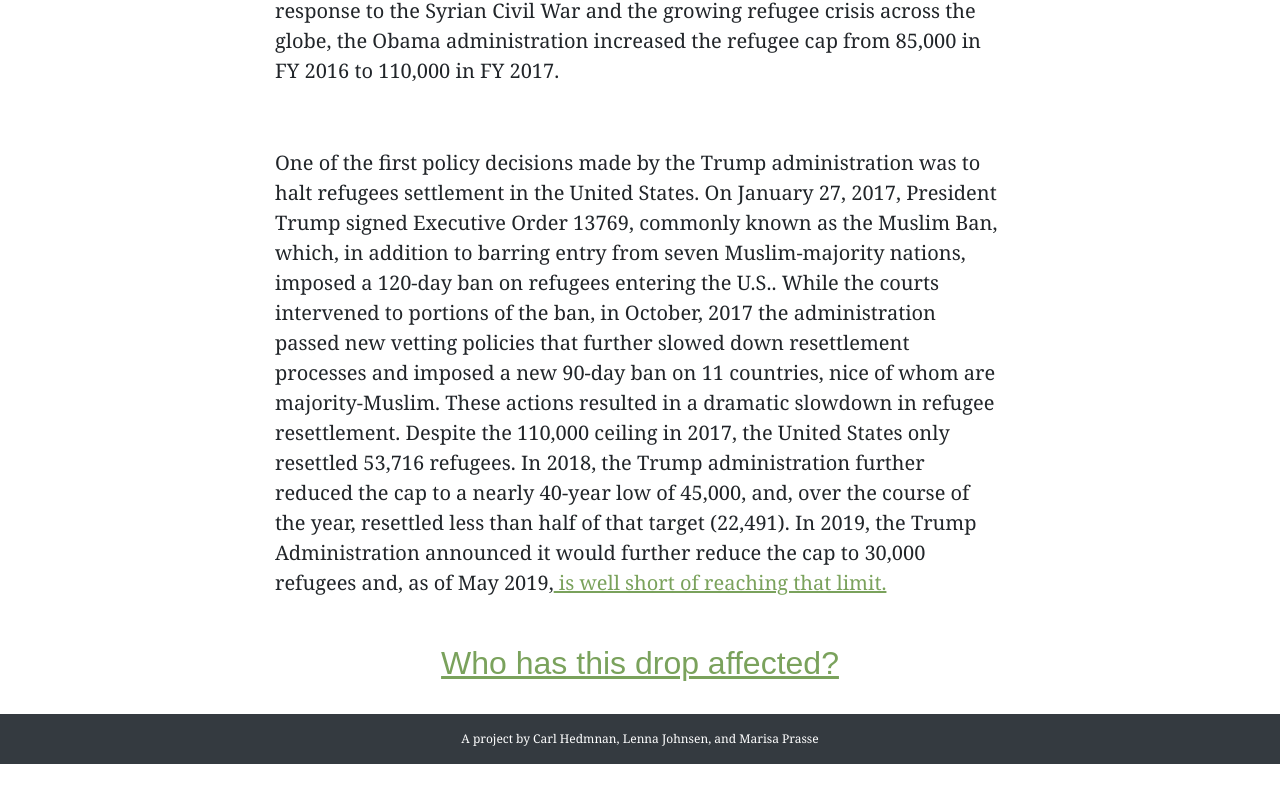
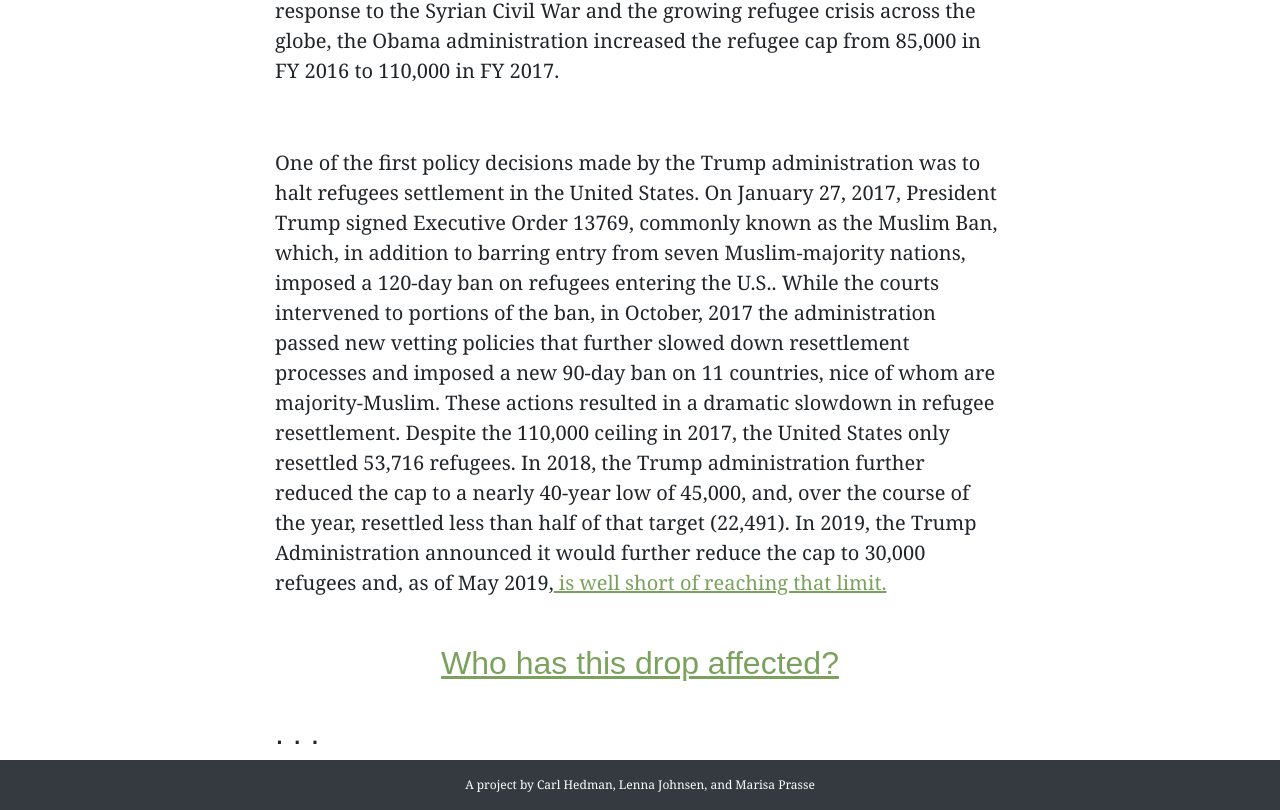
Before and after one commit to lennajohnsen/lennajohnsen.github.io, a website with bundled scripts: page index.html in a window 1280 px wide. Shown: the part 1056-1866 px from the top of the page. Before the commit the page ends 1820 px from the top, so only its background shows below. Built offline with nearby package versions, Linux system fonts and the light colour scheme; no server answers; a web font is replaced by a local one.

Commit message:
Update index.html

```diff
--- a/index.html
+++ b/index.html
@@ -37,30 +37,19 @@
   <div class="container">
       <div class="row">
         <div class="col-lg-8 mx-auto">
-              <img src= "images/bringmeyourtiredyourweakyourhungry.png" width = "150" class = "center">
-        </div>
-      </div>
-    </div>
-
-
-  <div class="container">
-      <div class="row">
-        <div class="col-lg-8 mx-auto">
               <h1>Refugee Resettlement in the United States</h1>
               <h2>Effects of Trump-era policies on refugees from Muslim Majority Countries</h2>
         </div>
       </div>
     </div>
 
-
-    <!-- <div class="container">
+    <div class="container">
         <div class="row">
           <div class="col-lg-8 mx-auto">
-                <h2>  .  .  .  </h2>
+                <img src= "images/bringmeyourtiredyourweakyourhungry.png" width = "150" class = "center">
           </div>
         </div>
-      </div> -->
-
+      </div>
 
   <section id="intro">
     <div class="container">
@@ -127,9 +116,18 @@
       </div>
     </div>
 
+    <div class="container">
+        <div class="row">
+          <div class="col-lg-8 mx-auto">
+                <h2>  .  .  .  </h2>
+          </div>
+        </div>
+      </div>
+
+
     <footer class="py-3 bg-dark">
         <div class="container">
-          <p class="m-0 text-center text-white">A project by Carl Hedmnan, Lenna Johnsen, and Marisa Prasse</p>
+          <p class="m-0 text-center text-white">A project by Carl Hedman, Lenna Johnsen, and Marisa Prasse</p>
         </div>
         <!-- /.container -->
       </footer>
```
